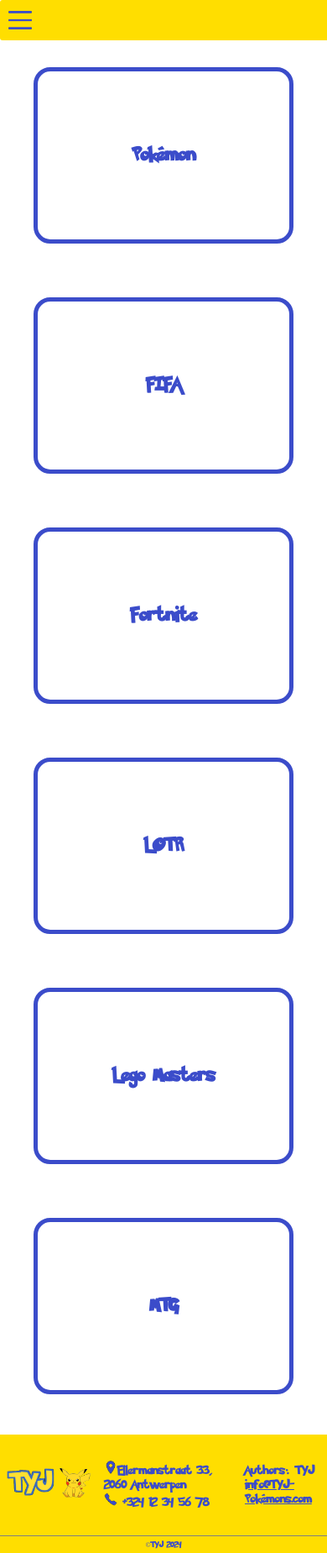
After one commit to ToonTheWhale/TYJ, a Node server app: template views/landingPage.ejs in a window 390 px wide. The commit adds this page. Shown: the whole page at 84% size. Run offline with Node 20, Linux system fonts and the light colour scheme; the template is opened without the code that fills it, so the values that code supplies are empty.

Commit message:
added landing page and made the nav responsive

```diff
--- a/index.ts
+++ b/index.ts
@@ -1,4 +1,6 @@
 import express from "express";
+
+// alle foto's van pokémon zijn afkomstig van de pokéapi: https://pokeapi.co
 
 const app = express();
 
@@ -55,6 +57,10 @@
 });
 
 app.get("/", async (req, res) => {
+  res.render("landingPage", { pokemons });
+});
+
+app.get("/home", async (req, res) => {
   res.render("home", { pokemons });
 });
 
--- a/package.json
+++ b/package.json
@@ -12,10 +12,12 @@
   "devDependencies": {
     "@types/ejs": "^3.1.5",
     "@types/express": "^4.17.21",
-    "@types/node": "^20.11.17"
+    "@types/node": "^20.11.17",
+    "nodemon": "^3.1.0"
   },
   "dependencies": {
     "ejs": "^3.1.9",
-    "express": "^4.18.2"
+    "express": "^4.18.2",
+    "ts-node": "^10.9.2"
   }
 }
--- a/public/styles/pokémon.css
+++ b/public/styles/pokémon.css
@@ -3,7 +3,7 @@
   src: url("/fonts/Pokemon_Solid.ttf");
 }
 
-main  {
+main {
   grid-area: main;
 }
 
@@ -24,17 +24,16 @@
   margin-top: 25px;
   border-radius: 10px;
   background-color: #c1cad3;
-  border: 3px solid #3B4CCA;
+  border: 3px solid #3b4cca;
   justify-content: space-between;
-
 }
 
 .pokemon button {
   padding: 5px 10px;
   font-size: 16px;
-  border: 2px solid #3B4CCA;
+  border: 2px solid #3b4cca;
   color: #ffffff;
-  background-color: #3B4CCA;
+  background-color: #3b4cca;
   text-align: center;
   text-decoration: none;
   border-radius: 5px;
@@ -43,12 +42,12 @@
 }
 
 .pokemon button:hover {
-  background-color: #FF0000;
-  border-color: #3B4CCA;
+  background-color: #ff0000;
+  border-color: #3b4cca;
 }
 
-.pokemon p{
-  font-family:'Courier New', Courier, monospace;
+.pokemon p {
+  font-family: "Courier New", Courier, monospace;
   font-weight: bolder;
   text-transform: uppercase;
 }
@@ -64,6 +63,7 @@
   font-size: 2rem;
   padding: 8px;
 }
+
 html,
 body {
   margin: 0;
@@ -88,12 +88,15 @@
   background-color: rgba(59, 76, 202, 0.75);
   border-radius: 50%;
   margin-left: auto;
+  width: 75px;
 }
 
 .pfp-nav {
   border-radius: 50%;
   width: 50px;
+  height: 50px;
   border: 1px solid black;
+  margin-left: 1rem
 }
 
 nav ul {
@@ -103,14 +106,20 @@
 nav {
   display: flex;
   align-items: center;
-  justify-content: flex-start;
   grid-area: nav;
   background-color: #ffde00;
   padding: 8px;
   margin: 0;
-  height: 120px;
   border-radius: 3px;
 }
+
+.dropdown {
+  width: 100%;
+  display: flex;
+  align-items: center;
+  justify-content: flex-start;
+}
+
 nav img {
   width: 100px;
 }
@@ -138,7 +147,7 @@
   justify-content: space-between;
 }
 
-footer a{
+footer a {
   color: #3b4cca;
 }
 
@@ -150,5 +159,107 @@
   padding: 8px;
 }
 
+.main-landing section {
+  display: flex;
+  justify-content: space-evenly;
+  flex-wrap: wrap;
+}
+
+.main-landing {
+  display: flex;
+  justify-content: center;
+}
+
+.main-landing a {
+  text-decoration: none;
+  color: #3b4cca;
+  font-family: pokemon;
+  border-radius: 20px;
+  max-width: 200px;
+  height: 200px;
+  display: flex;
+  align-items: center;
+  justify-content: center;
+  border: 5px solid #3b4cca;
+  flex: 1 0 30%;
+  margin: 2rem;
+}
+
+.hamburger {
+  display: none;
+}
+
+.login{
+  display: flex;
+  align-items: center;
+}
+
 @media screen and (max-width: 768px) {
+  html,
+  body {
+    max-width: 100%;
+  }
+
+  nav{
+    width: 100%;
+  }
+
+  .nav-section{
+    width: 100%;
+  }
+
+  .dropdown {
+    display: none;
+  }
+  .dropdown.open {
+    display: flex;
+    flex-direction: column;
+  }
+
+  .hamburger {
+    display: flex;
+    margin-right: auto;
+    padding: 0;
+    background-color: transparent;
+    border: none;
+  }
+
+  .hamburger-icon {
+    width: 32px;
+    height: 32px;
+  }
+
+  .main-landing section {
+    display: flex;
+    justify-content: space-evenly;
+    flex-wrap: wrap;
+  }
+
+  .main-landing {
+    display: flex;
+    justify-content: center;
+  }
+
+  .main-landing a {
+    text-decoration: none;
+    color: #3b4cca;
+    font-family: pokemon;
+    border-radius: 20px;
+    max-width: 300px;
+    height: 200px;
+    display: flex;
+    align-items: center;
+    justify-content: center;
+    border: 5px solid #3b4cca;
+    flex: 1 0 100%;
+    margin: 2rem;
+  }
+
+  nav {
+    max-height: fit-content;
+  }
+
+  .current-pokemon {
+    margin-left: 0;
+  }
 }
--- /dev/null
+++ b/views/landingPage.ejs
@@ -0,0 +1,34 @@
+<!DOCTYPE html>
+<html lang="en">
+  <head>
+    <meta charset="UTF-8" />
+    <meta name="viewport" content="width=device-width, initial-scale=1.0" />
+    <title>TYJ</title>
+  </head>
+  <body>
+    <%- include('partials/header'); %>
+    <main class="main-landing">
+      <section>
+        <a href="/home"
+          ><article><h3>Pokémon</h3></article></a
+        >
+        <a href="/noaccess"
+          ><article><h3>FIFA</h3></article></a
+        >
+        <a href="/noaccess"
+          ><article><h3>Fortnite</h3></article></a
+        >
+        <a href="/noaccess"
+          ><article><h3>LOTR</h3></article></a
+        >
+        <a href="/noaccess"
+          ><article><h3>Lego Masters</h3></article></a
+        >
+        <a href="/noaccess"
+          ><article><h3>MTG</h3></article></a
+        >
+      </section>
+    </main>
+    <%- include('partials/footer'); %>
+  </body>
+</html>
--- a/views/partials/header.ejs
+++ b/views/partials/header.ejs
@@ -8,7 +8,16 @@
   </head>
   <body>
     <nav>
-      <a href="/"><img src="/images/Logo.png" alt="" /></a>
+      <section class="nav-section">
+        <button class="hamburger" id="hamburger">
+          <img
+            src="/images/icons8-hamburger-menu-50.png"
+            alt=""
+            class="hamburger-icon"
+          />
+        </button>
+        <section class="dropdown" id="dropdown">
+          <a href="/home"><img src="/images/Logo.png" alt="" /></a>
           <a href="/vechten">Vechten</a>
           <a href="/vergelijken">Vergelijken</a>
           <img
@@ -16,6 +25,23 @@
             alt="CuPo"
             class="current-pokemon"
           />
-      <a href="/login">Login</a>
-      <img src="/images/Default_pfp.svg.png" alt="PFP" class="pfp-nav">
+          <a href="/login" class="login"
+            >Login
+            <img src="/images/Default_pfp.svg.png" alt="PFP" class="pfp-nav"
+          /></a>
+        </section>
+      </section>
     </nav>
+  </body>
+  <script>
+    // script dient voor de dropdown nav
+    const hamburger = document.querySelector(".hamburger");
+    const dropdown = document.querySelector(".dropdown");
+
+    console.log(hamburger + " " + dropdown);
+
+    hamburger.addEventListener("click", () => {
+      dropdown.classList.toggle("open");
+    });
+  </script>
+</html>
--- a/views/pokemoninfo.ejs
+++ b/views/pokemoninfo.ejs
@@ -20,7 +20,6 @@
         <button type="submit">Vangen</button>
       </form>
     </section>
+    <%- include('partials/footer'); %>
   </body>
 </html>
-
-<%- include('partials/footer'); %>
```
Also changed, not shown: public/images/icons8-hamburger-menu-50.png (added), 1 other file. Lines whose indentation alone changed are shown as unchanged.
